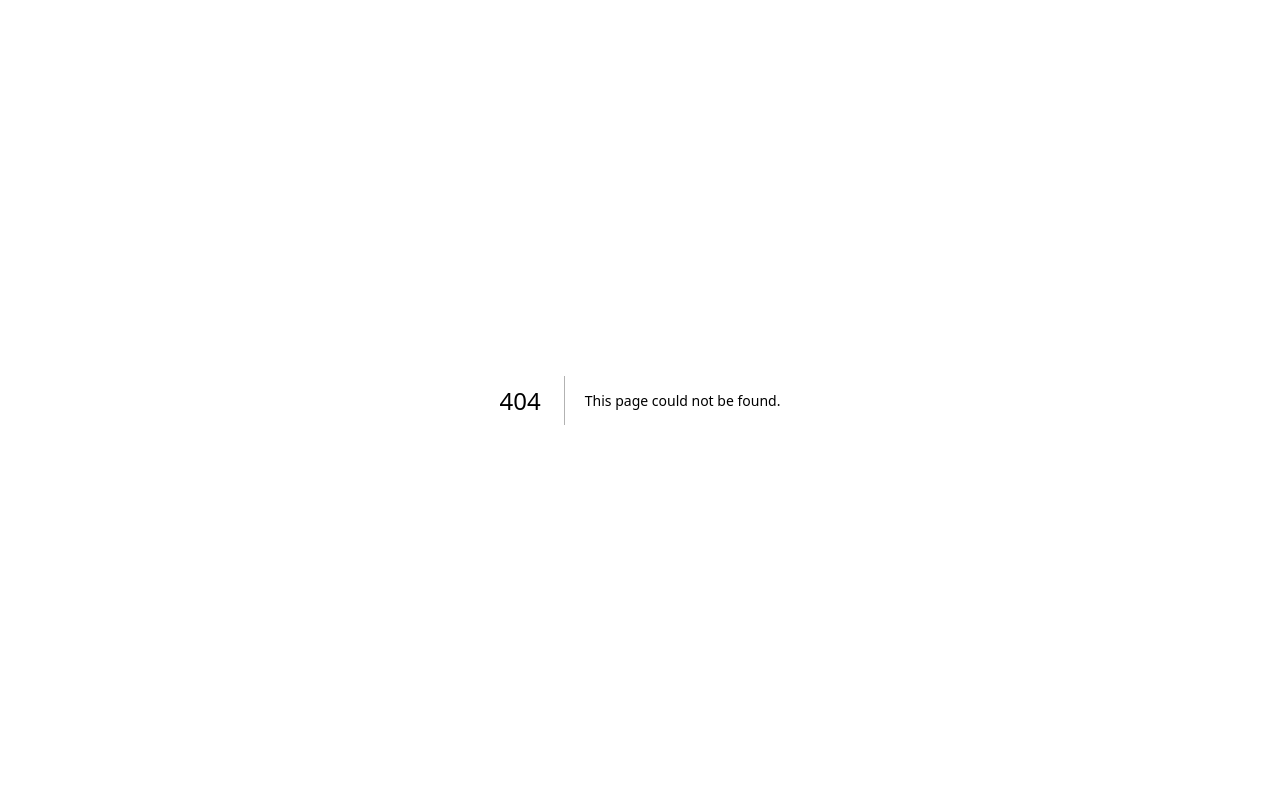
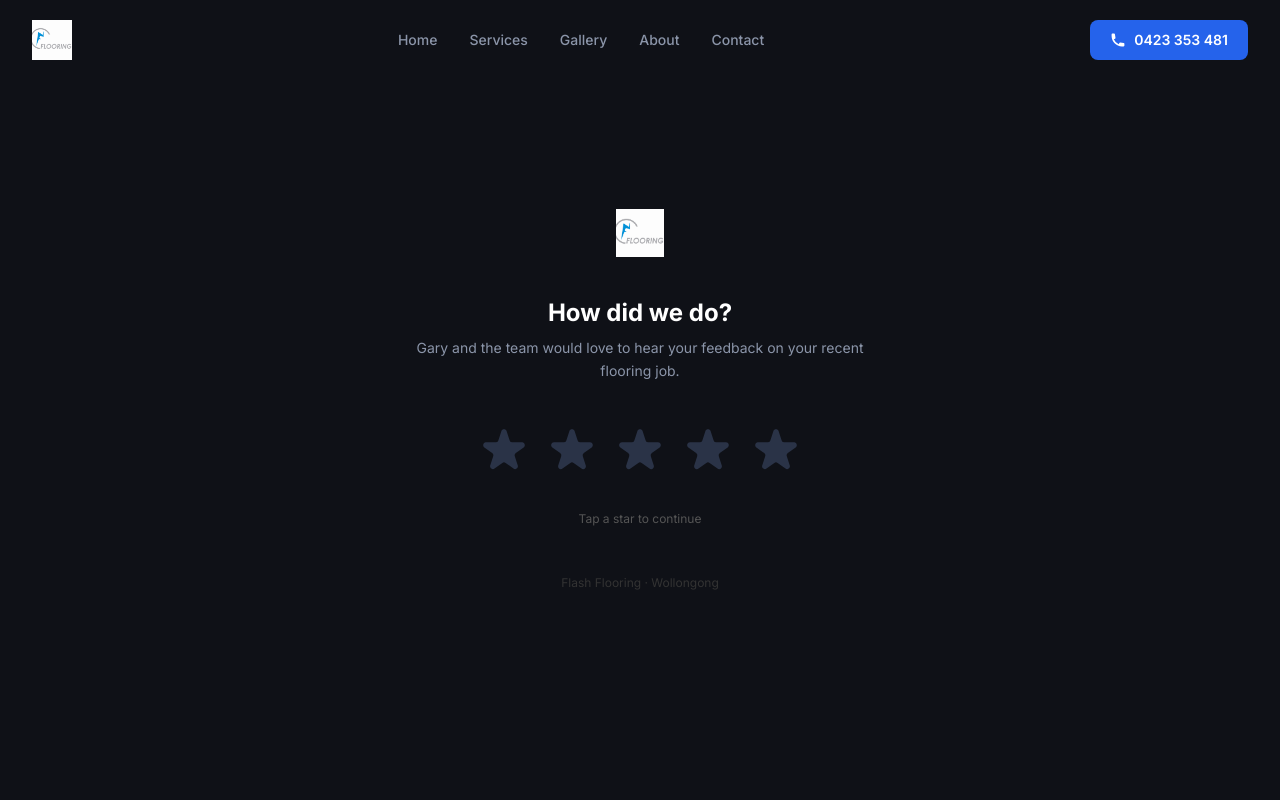
Before and after one commit to kieren-web/flash-flooring, a Next.js app: page /review in a window 1280 px wide. Before the commit this address had no page. Shown: the top 800 px of the page. Built offline with nearby package versions, Linux system fonts and the light colour scheme.

Commit message:
Add review funnel page — 5 stars goes to Google, sub-5 captures private feedback

```diff
--- /dev/null
+++ b/app/(main)/review/page.tsx
@@ -0,0 +1,149 @@
+"use client";
+
+import { useState } from "react";
+import Image from "next/image";
+
+const GOOGLE_REVIEW_URL = "https://g.page/r/CVtLcX767npZEAI/review";
+
+type Stage = "stars" | "private" | "thankyou-google" | "thankyou-private";
+
+export default function ReviewPage() {
+  const [stage, setStage] = useState<Stage>("stars");
+  const [hoveredStar, setHoveredStar] = useState(0);
+  const [feedback, setFeedback] = useState("");
+  const [submitted, setSubmitted] = useState(false);
+
+  function handleStarClick(star: number) {
+    if (star === 5) {
+      // Redirect to Google review
+      window.location.href = GOOGLE_REVIEW_URL;
+    } else {
+      setStage("private");
+    }
+  }
+
+  async function handlePrivateSubmit(e: React.FormEvent) {
+    e.preventDefault();
+    setSubmitted(true);
+    setStage("thankyou-private");
+    // Optionally POST feedback somewhere — for now just shows thank you
+  }
+
+  return (
+    <div className="min-h-screen bg-[#0f1117] flex flex-col items-center justify-center px-4 py-16">
+      <div className="w-full max-w-md">
+
+        {/* Logo */}
+        <div className="flex justify-center mb-10">
+          <Image
+            src="/images/flash-flooring-logo.png"
+            alt="Flash Flooring"
+            width={140}
+            height={52}
+            className="h-12 w-auto object-contain"
+          />
+        </div>
+
+        {/* Stage: Star selection */}
+        {stage === "stars" && (
+          <div className="text-center">
+            <h1 className="text-2xl font-bold text-white mb-2">How did we do?</h1>
+            <p className="text-[#8b95a9] mb-10 text-sm leading-relaxed">
+              Gary and the team would love to hear your feedback on your recent flooring job.
+            </p>
+
+            <div className="flex justify-center gap-3 mb-8">
+              {[1, 2, 3, 4, 5].map((star) => (
+                <button
+                  key={star}
+                  onClick={() => handleStarClick(star)}
+                  onMouseEnter={() => setHoveredStar(star)}
+                  onMouseLeave={() => setHoveredStar(0)}
+                  className="transition-transform hover:scale-110 focus:outline-none"
+                  aria-label={`${star} star${star > 1 ? "s" : ""}`}
+                >
+                  <svg
+                    className="w-14 h-14"
+                    fill={star <= (hoveredStar || 0) ? "#f59e0b" : "#2a3347"}
+                    viewBox="0 0 20 20"
+                    style={{ transition: "fill 0.1s" }}
+                  >
+                    <path d="M9.049 2.927c.3-.921 1.603-.921 1.902 0l1.07 3.292a1 1 0 00.95.69h3.462c.969 0 1.371 1.24.588 1.81l-2.8 2.034a1 1 0 00-.364 1.118l1.07 3.292c.3.921-.755 1.688-1.54 1.118l-2.8-2.034a1 1 0 00-1.175 0l-2.8 2.034c-.784.57-1.838-.197-1.539-1.118l1.07-3.292a1 1 0 00-.364-1.118L2.98 8.72c-.783-.57-.38-1.81.588-1.81h3.461a1 1 0 00.951-.69l1.07-3.292z" />
+                  </svg>
+                </button>
+              ))}
+            </div>
+
+            <p className="text-[#555] text-xs">Tap a star to continue</p>
+          </div>
+        )}
+
+        {/* Stage: Private feedback form */}
+        {stage === "private" && (
+          <div>
+            <h1 className="text-2xl font-bold text-white mb-2 text-center">Thanks for the feedback</h1>
+            <p className="text-[#8b95a9] mb-8 text-sm leading-relaxed text-center">
+              We&apos;re sorry things weren&apos;t perfect. Tell us what happened and Gary will personally follow up.
+            </p>
+
+            <form onSubmit={handlePrivateSubmit} className="space-y-4">
+              <div>
+                <label className="block text-sm text-[#8b95a9] mb-1.5">Your name</label>
+                <input
+                  type="text"
+                  required
+                  className="w-full bg-[#1e2535] border border-[#2a3347] rounded-lg px-4 py-3 text-white text-sm focus:outline-none focus:border-[#2563eb]"
+                  placeholder="e.g. John Smith"
+                />
+              </div>
+              <div>
+                <label className="block text-sm text-[#8b95a9] mb-1.5">Phone or email (so we can reach you)</label>
+                <input
+                  type="text"
+                  required
+                  className="w-full bg-[#1e2535] border border-[#2a3347] rounded-lg px-4 py-3 text-white text-sm focus:outline-none focus:border-[#2563eb]"
+                  placeholder="0400 000 000 or email@example.com"
+                />
+              </div>
+              <div>
+                <label className="block text-sm text-[#8b95a9] mb-1.5">What could we have done better?</label>
+                <textarea
+                  required
+                  rows={4}
+                  value={feedback}
+                  onChange={(e) => setFeedback(e.target.value)}
+                  className="w-full bg-[#1e2535] border border-[#2a3347] rounded-lg px-4 py-3 text-white text-sm focus:outline-none focus:border-[#2563eb] resize-none"
+                  placeholder="Tell us what happened..."
+                />
+              </div>
+              <button
+                type="submit"
+                className="w-full bg-[#2563eb] hover:bg-[#1d4ed8] text-white font-semibold py-3.5 rounded-lg transition-colors text-sm"
+              >
+                Send Feedback
+              </button>
+            </form>
+          </div>
+        )}
+
+        {/* Stage: Thank you after private feedback */}
+        {stage === "thankyou-private" && (
+          <div className="text-center">
+            <div className="w-16 h-16 bg-[#1e2535] border border-[#2a3347] rounded-full flex items-center justify-center mx-auto mb-6">
+              <svg className="w-8 h-8 text-[#2563eb]" fill="none" stroke="currentColor" viewBox="0 0 24 24">
+                <path strokeLinecap="round" strokeLinejoin="round" strokeWidth={2} d="M5 13l4 4L19 7" />
+              </svg>
+            </div>
+            <h1 className="text-2xl font-bold text-white mb-3">Feedback received</h1>
+            <p className="text-[#8b95a9] text-sm leading-relaxed">
+              Gary will personally follow up with you shortly. We appreciate you taking the time — it helps us improve.
+            </p>
+          </div>
+        )}
+
+        {/* Footer */}
+        <p className="text-center text-[#333] text-xs mt-12">Flash Flooring · Wollongong</p>
+      </div>
+    </div>
+  );
+}
```
